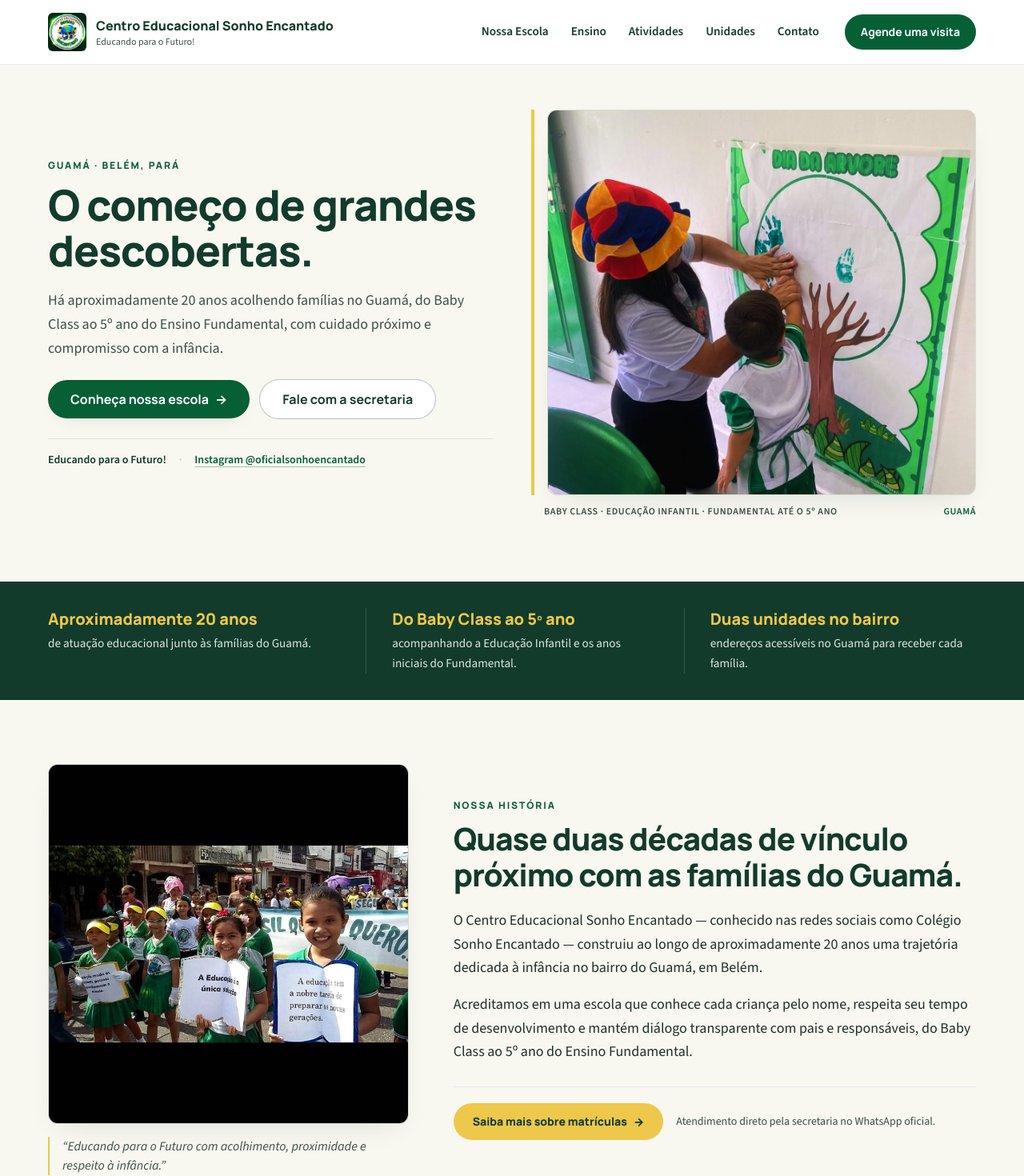
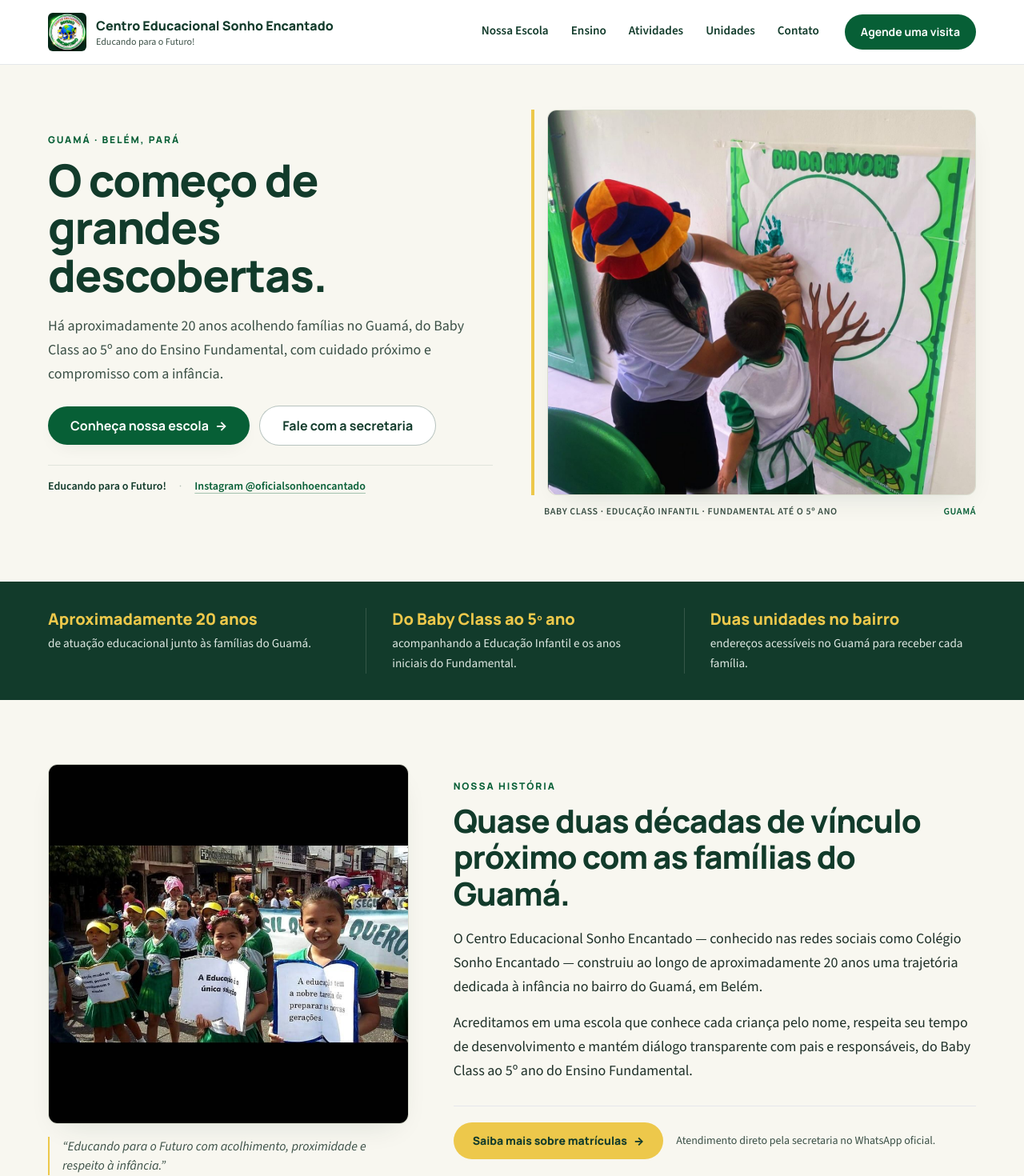
Before and after one commit to desenvolvedorfast-hub/site-sonho-encantado, a React (Vite) app in the folder sonho-encantado-site/: page / in a window 1280 px wide. Shown: the top 1470 px of the page at 80% size. Built offline with nearby package versions, Linux system fonts and the light colour scheme.

Commit message:
Update typography styles in index.css

```diff
--- a/sonho-encantado-site/src/index.css
+++ b/sonho-encantado-site/src/index.css
@@ -22,8 +22,8 @@ body {
   background-color: var(--color-paper);
   color: var(--color-text-ink);
   font-family: 'Source Sans 3', system-ui, -apple-system, sans-serif;
-  font-size: clamp(1rem, 0.96rem + 0.22vw, 1.125rem);
-  line-height: 1.62;
+  font-size: clamp(1.03rem, 0.99rem + 0.22vw, 1.125rem);
+  line-height: 1.65;
   overflow-x: clip;
 }
 
@@ -40,19 +40,39 @@ h4 {
     @apply mx-auto w-full max-w-[1240px] px-4 sm:px-6 lg:px-10;
   }
 
+  /* Hierarquia tipográfica consistente */
   .text-hero-title {
-    font-size: clamp(2.15rem, 1.65rem + 2.1vw, 3.4rem);
-    line-height: 1.07;
+    font-size: clamp(2.25rem, 1.7rem + 2.25vw, 3.5rem);
+    line-height: 1.06;
   }
 
   .text-section-title {
-    font-size: clamp(1.7rem, 1.35rem + 1.35vw, 2.5rem);
-    line-height: 1.14;
+    font-size: clamp(1.75rem, 1.38rem + 1.4vw, 2.55rem);
+    line-height: 1.13;
+  }
+
+  .text-subsection-title {
+    font-size: clamp(1.375rem, 1.2rem + 0.65vw, 1.8rem);
+    line-height: 1.2;
+  }
+
+  .text-lead-fluid {
+    font-size: clamp(1.08rem, 1.02rem + 0.3vw, 1.25rem);
+    line-height: 1.58;
   }
 
   .text-body-fluid {
-    font-size: clamp(1rem, 0.96rem + 0.22vw, 1.125rem);
-    line-height: 1.65;
+    font-size: clamp(1.02rem, 0.98rem + 0.2vw, 1.125rem);
+    line-height: 1.66;
+  }
+
+  .eyebrow-label {
+    font-family: 'Manrope', system-ui, -apple-system, sans-serif;
+    font-size: clamp(0.75rem, 0.72rem + 0.12vw, 0.8125rem);
+    font-weight: 800;
+    letter-spacing: 0.16em;
+    text-transform: uppercase;
+    color: #075f36;
   }
 }
 
```
